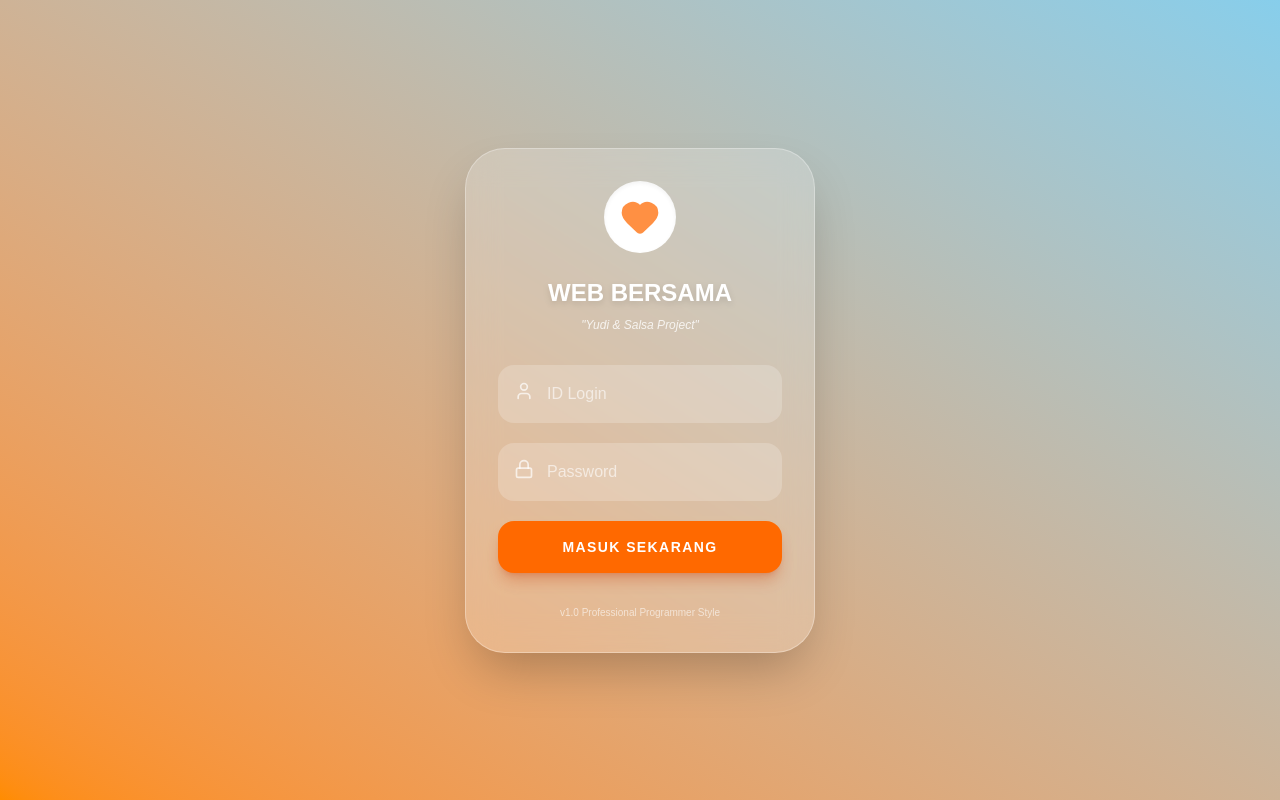
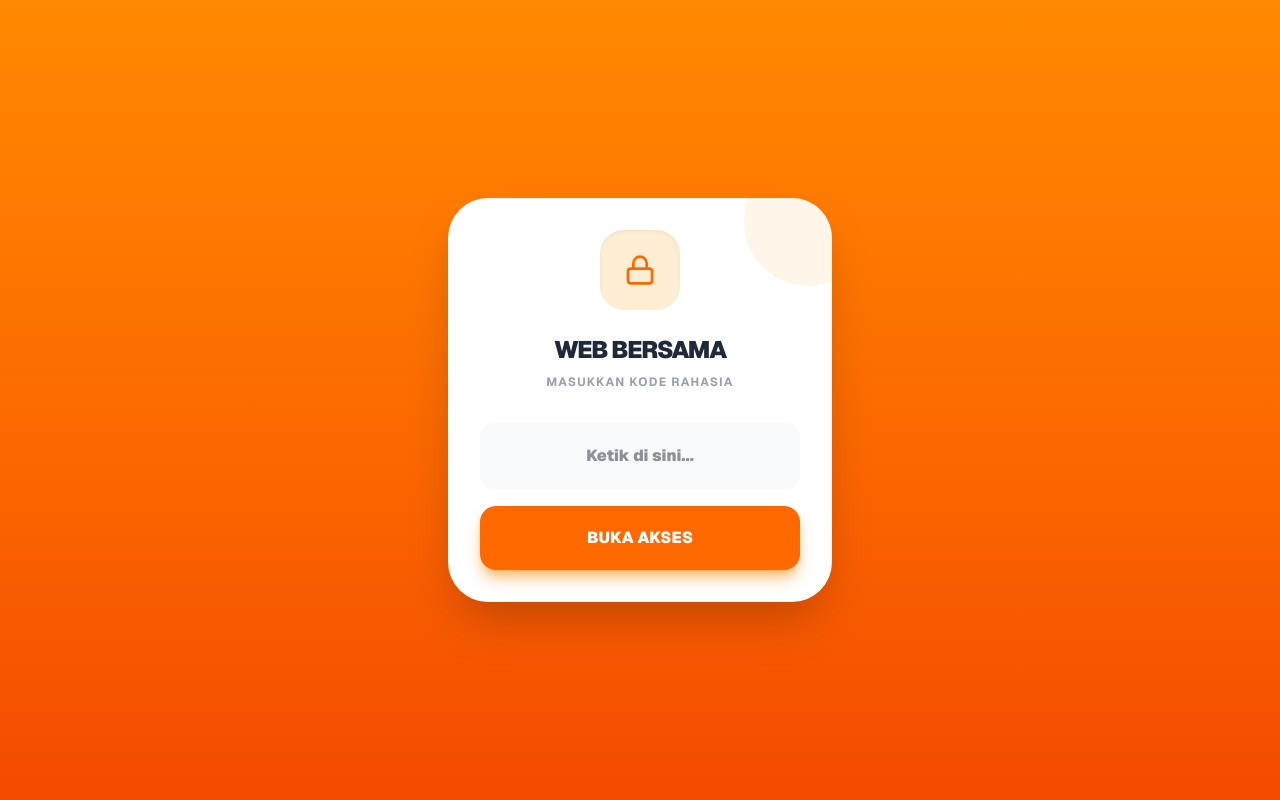
Before and after one commit to ayuazizah070918-lab/web-bersama, a Next.js app: page / in a window 1280 px wide. Built offline with nearby package versions, Linux system fonts and the light colour scheme.

Commit message:
Update Final: Fitur Profil dan Kalkulator Perkalian

```diff
--- a/app/dashboard/page.tsx
+++ b/app/dashboard/page.tsx
@@ -1,63 +1,49 @@
 "use client"
-import { useState } from 'react'
+import { useState, useEffect } from 'react'
 import { motion } from 'framer-motion'
-import { Calculator, MessageCircle, Gamepad2, TrendingUp, Wallet, Package, Coins } from 'lucide-react'
+import { MessageCircle, Gamepad2, TrendingUp, Wallet, Package, Coins, User } from 'lucide-react'
 import Link from 'next/link'
 
 export default function DashboardSalsa() {
-  // --- STATE VOCER ---
+  const [userLogin, setUserLogin] = useState('Salsa') // Default
+
+  // Ambil data siapa yang login dari penyimpanan HP
+  useEffect(() => {
+    const savedUser = localStorage.getItem('userProfil')
+    if (savedUser) setUserLogin(savedUser)
+  }, [])
+
   const [vocers, setVocers] = useState([
     { nama: 'Axis 3gb', awal: 23, sisa: 18, harga: 15000 },
     { nama: 'Tri 4gb', awal: 19, sisa: 13, harga: 15000 },
     { nama: 'Xl 3gb', awal: 8, sisa: 5, harga: 5000 },
-    { nama: 'Axis 10+3', awal: 10, sisa: 8, harga: 20000 },
-    { nama: 'Smartfren 3gb', awal: 5, sisa: 4, harga: 15000 },
   ])
 
-  // --- STATE CHIP (Bisa diisi manual oleh Salsa) ---
-  const [chip, setChip] = useState({
-    modal: 26.9,
-    sisa: 6.6,
-    hargaJual: 1015 // Angka cash yang kamu berikan
-  })
-
-  // --- STATE DANA ---
-  const [dana, setDana] = useState({ sisa: 1973, cash: 803, adm: 141 })
-
-  // Fungsi Update
-  const updateStok = (index: number, field: 'awal' | 'sisa', val: string) => {
+  const updateStok = (index: number, field: 'awal' | 'sisa' | 'harga', val: string) => {
     const newVocers = [...vocers]
+    // @ts-ignore
     newVocers[index][field] = Number(val)
     setVocers(newVocers)
   }
 
-  const updateNama = (index: number, val: string) => {
-    const newVocers = [...vocers]
-    newVocers[index].nama = val
-    setVocers(newVocers)
-  }
-
-  // Hitung Otomatis
   const totalPenjualanVocer = vocers.reduce((acc, v) => acc + ((v.awal - v.sisa) * v.harga), 0)
-
-  // Hitung Chip (Sesuai rumusmu: Modal - Penggunaan)
-  const chipTerpakai = (chip.modal - chip.sisa).toFixed(1)
-  const untungChip = chip.hargaJual - (Number(chipTerpakai) * 10) // Contoh logika admin
 
   return (
     <div className="min-h-screen bg-[#F0F9FF] pb-24 text-gray-900">
-      {/* HEADER */}
-      <motion.div
-        initial={{ y: -50 }} animate={{ y: 0 }}
-        className="bg-gradient-to-r from-orange-500 to-orange-400 p-8 rounded-b-[40px] shadow-lg"
-      >
+      {/* HEADER DENGAN NAMA PROFIL */}
+      <motion.div initial={{ y: -50 }} animate={{ y: 0 }} className="bg-gradient-to-r from-orange-500 to-orange-400 p-8 rounded-b-[40px] shadow-lg">
         <div className="flex justify-between items-center">
-          <div>
-            <h1 className="text-white text-2xl font-black italic uppercase tracking-tighter">Web Bersama</h1>
-            <p className="text-orange-100 text-[10px] font-bold uppercase tracking-[0.2em]">Yudi & Salsa Project</p>
+          <div className="flex items-center gap-3">
+            <div className="w-12 h-12 bg-white rounded-2xl flex items-center justify-center text-orange-500 shadow-lg">
+              <User size={28} />
+            </div>
+            <div>
+              <h1 className="text-white text-xl font-black italic uppercase italic">Halo, {userLogin}!</h1>
+              <p className="text-orange-100 text-[10px] font-bold uppercase tracking-widest">Web Bersama v2.0</p>
+            </div>
           </div>
-          <div className="w-12 h-12 bg-white/30 rounded-2xl backdrop-blur-md flex items-center justify-center border border-white/40 shadow-inner">
-            <TrendingUp className="text-white" />
+          <div className="w-10 h-10 bg-white/20 rounded-full flex items-center justify-center text-white border border-white/30">
+            <TrendingUp size={20} />
           </div>
         </div>
       </motion.div>
@@ -65,102 +51,57 @@ export default function DashboardSalsa() {
       {/* NAVIGASI */}
       <div className="px-6 -mt-6 grid grid-cols-2 gap-4">
         <Link href="/chat">
-          <motion.div whileTap={{ scale: 0.9 }} className="bg-white p-4 rounded-3xl shadow-lg flex flex-col items-center border-b-4 border-blue-400">
+          <motion.div whileTap={{ scale: 0.95 }} className="bg-white p-4 rounded-3xl shadow-xl flex flex-col items-center border-b-4 border-blue-400">
             <div className="bg-blue-100 p-3 rounded-2xl mb-2 text-blue-600"><MessageCircle /></div>
-            <span className="text-[10px] font-black text-gray-600 uppercase">Chat Kita</span>
+            <span className="text-[10px] font-black text-gray-500 uppercase">Chat Kita</span>
           </motion.div>
         </Link>
         <Link href="/game">
-          <motion.div whileTap={{ scale: 0.9 }} className="bg-white p-4 rounded-3xl shadow-lg flex flex-col items-center border-b-4 border-orange-400">
+          <motion.div whileTap={{ scale: 0.95 }} className="bg-white p-4 rounded-3xl shadow-xl flex flex-col items-center border-b-4 border-orange-400">
             <div className="bg-orange-100 p-3 rounded-2xl mb-2 text-orange-600"><Gamepad2 /></div>
-            <span className="text-[10px] font-black text-gray-600 uppercase">Game Dino</span>
+            <span className="text-[10px] font-black text-gray-500 uppercase">Game Dino</span>
           </motion.div>
         </Link>
       </div>
 
-      <div className="p-6 space-y-8">
-        {/* BAGIAN HITUNG CHIP (BARU) */}
-        <section className="bg-white p-6 rounded-[35px] shadow-xl border-t-8 border-orange-500">
-          <div className="flex items-center gap-2 mb-6">
-            <Coins className="text-orange-500" />
-            <h2 className="font-black text-gray-800 tracking-tight">KALKULATOR CHIP</h2>
-          </div>
-
-          <div className="grid grid-cols-2 gap-4 mb-6">
-            <div className="space-y-1">
-              <label className="text-[9px] font-black text-gray-400 uppercase ml-2">Modal Awal</label>
-              <input
-                type="number"
-                value={chip.modal}
-                onChange={(e) => setChip({...chip, modal: Number(e.target.value)})}
-                className="w-full p-4 bg-orange-50 text-gray-900 font-black rounded-2xl border border-orange-100 focus:bg-white focus:border-orange-400 outline-none transition-all"
-              />
-            </div>
-            <div className="space-y-1">
-              <label className="text-[9px] font-black text-gray-400 uppercase ml-2">Sisa Chip</label>
-              <input
-                type="number"
-                value={chip.sisa}
-                onChange={(e) => setChip({...chip, sisa: Number(e.target.value)})}
-                className="w-full p-4 bg-blue-50 text-gray-900 font-black rounded-2xl border border-blue-100 focus:bg-white focus:border-blue-400 outline-none transition-all"
-              />
-            </div>
-          </div>
-
-          <div className="bg-gray-50 p-4 rounded-2xl border border-dashed border-gray-200 text-center">
-            <p className="text-[10px] font-bold text-gray-400 uppercase mb-1">Chip Terpakai</p>
-            <p className="text-2xl font-black text-orange-600 tracking-tighter">{chipTerpakai} Chip</p>
-          </div>
-        </section>
-
-        {/* BAGIAN STOK VOCER */}
+      <div className="p-6 space-y-6">
+        {/* ALAT HITUNG VOCER + PERKALIAN */}
         <section>
           <div className="flex items-center gap-2 mb-4">
             <Package className="text-blue-500" size={20} />
-            <h2 className="font-black text-gray-800 tracking-tight">STOK VOCER</h2>
+            <h2 className="font-black text-gray-800 tracking-tight">HITUNG PENJUALAN</h2>
           </div>
 
-          <div className="space-y-3">
+          <div className="space-y-4">
             {vocers.map((v, i) => (
-              <motion.div key={i} initial={{ x: -20, opacity: 0 }} animate={{ x: 0, opacity: 1 }} transition={{ delay: i * 0.1 }}
-                className="bg-white p-4 rounded-3xl shadow-md border border-gray-50 flex items-center justify-between gap-3"
-              >
-                <div className="w-1/2">
-                  <input
-                    type="text"
-                    value={v.nama}
-                    onChange={(e) => updateNama(i, e.target.value)}
-                    className="text-[11px] font-black text-gray-900 uppercase w-full bg-gray-50 p-2 rounded-xl outline-none border border-transparent focus:border-orange-300 focus:bg-white"
-                  />
+              <div key={i} className="bg-white p-4 rounded-[30px] shadow-md border border-gray-100">
+                <input type="text" value={v.nama} className="text-[11px] font-black text-gray-800 uppercase mb-3 w-full bg-gray-50 p-2 rounded-xl border-none outline-none" />
+                <div className="flex items-center justify-between gap-2">
+                  <div className="flex items-center gap-1 bg-gray-50 p-1 rounded-2xl border border-gray-100">
+                    <input type="number" value={v.awal} onChange={(e) => updateStok(i, 'awal', e.target.value)} className="w-10 h-10 text-gray-900 font-bold text-center bg-transparent outline-none" />
+                    <span className="text-gray-300">-</span>
+                    <input type="number" value={v.sisa} onChange={(e) => updateStok(i, 'sisa', e.target.value)} className="w-10 h-10 text-gray-900 font-bold text-center bg-transparent outline-none" />
+                  </div>
+                  <span className="font-bold text-gray-400">x</span>
+                  <div className="flex-1 bg-blue-50 p-2 rounded-2xl border border-blue-100 flex items-center">
+                    <span className="text-[10px] font-bold text-blue-400 mr-1">Rp</span>
+                    <input type="number" value={v.harga} onChange={(e) => updateStok(i, 'harga', e.target.value)} className="w-full bg-transparent text-gray-900 font-bold outline-none" />
+                  </div>
                 </div>
-                <div className="flex items-center gap-1 w-1/2 justify-end">
-                  <input type="number" value={v.awal} onChange={(e) => updateStok(i, 'awal', e.target.value)} className="w-10 p-2 bg-blue-50 text-gray-900 font-black rounded-xl text-center text-xs outline-none border border-blue-100" />
-                  <span className="text-gray-300 font-bold">-</span>
-                  <input type="number" value={v.sisa} onChange={(e) => updateStok(i, 'sisa', e.target.value)} className="w-10 p-2 bg-orange-50 text-gray-900 font-black rounded-xl text-center text-xs outline-none border border-orange-100" />
-                  <span className="text-blue-600 font-black ml-1">= {v.awal - v.sisa}</span>
+                <div className="mt-3 pt-2 border-t border-dashed border-gray-100 flex justify-between">
+                  <span className="text-[10px] font-bold text-gray-400 uppercase">Subtotal:</span>
+                  <span className="text-sm font-black text-orange-600">Rp {((v.awal - v.sisa) * v.harga).toLocaleString()}</span>
                 </div>
-              </motion.div>
+              </div>
             ))}
           </div>
         </section>
 
-        {/* RINGKASAN AKHIR */}
-        <section className="bg-gray-900 p-8 rounded-[40px] shadow-2xl relative overflow-hidden">
-          <div className="absolute top-0 right-0 w-32 h-32 bg-orange-500/10 rounded-full -mr-16 -mt-16"></div>
-          <div className="relative z-10">
-            <p className="text-gray-400 text-[10px] font-black uppercase tracking-[0.3em] mb-4">Laporan Penjualan</p>
-            <div className="flex justify-between items-end">
-              <div>
-                <p className="text-white/60 text-[9px] font-bold uppercase mb-1">Total Vocer</p>
-                <p className="text-2xl font-black text-orange-400">Rp {totalPenjualanVocer.toLocaleString()}</p>
-              </div>
-              <div className="text-right">
-                <p className="text-white/60 text-[9px] font-bold uppercase mb-1">Chip Terpakai</p>
-                <p className="text-2xl font-black text-blue-400">{chipTerpakai}</p>
-              </div>
-            </div>
-          </div>
-        </section>
+        {/* TOTAL AKHIR */}
+        <div className="bg-gray-900 p-6 rounded-[35px] shadow-2xl">
+          <p className="text-gray-500 text-[10px] font-black uppercase tracking-widest mb-1 text-center">Total Pendapatan Vocer</p>
+          <p className="text-3xl font-black text-orange-400 text-center tracking-tighter">Rp {totalPenjualanVocer.toLocaleString()}</p>
+        </div>
       </div>
     </div>
   )
--- a/app/page.tsx
+++ b/app/page.tsx
@@ -1,98 +1,98 @@
 "use client"
 import { useState } from 'react'
-import { useRouter } from 'next/navigation'
 import { motion } from 'framer-motion'
-import { Lock, User, Heart } from 'lucide-react'
+import { UserHeart, UserCheck, Lock } from 'lucide-react'
 
 export default function LoginPage() {
-  const [username, setUsername] = useState('')
-  const [password, setPassword] = useState('')
-  const [error, setError] = useState('')
-  const router = useRouter()
+  const [pass, setPass] = useState('')
+  const [isUnlocked, setIsUnlocked] = useState(false)
 
-  const handleLogin = (e: React.FormEvent) => {
-    e.preventDefault()
-    // Sesuai permintaanmu: id "yudisalsa" dan pw "30102007"
-    if (username === 'yudisalsa' && password === '30102007') {
-      router.push('/dashboard')
+  // FUNGSI POIN 3: Menyimpan Nama ke Memori HP
+  const masukSebagai = (nama: string) => {
+    localStorage.setItem('userProfil', nama) // Simpan nama
+    window.location.href = '/dashboard' // Pindah ke Dashboard
+  }
+
+  // Cek Password Utama (30102007)
+  const cekPassword = () => {
+    if (pass === '30102007') {
+      setIsUnlocked(true)
     } else {
-      setError('ID atau Password salah, Sayang. Coba cek lagi ya! ❤️')
+      alert('Password Salah, Sayang! Coba ingat tanggal kita.')
     }
   }
 
   return (
-    <div className="flex flex-col items-center justify-center min-h-screen bg-gradient-to-tr from-[#FF8C00] to-[#87CEEB] p-4">
-      {/* Animasi Masuk Halaman */}
-      <motion.div
-        initial={{ opacity: 0, scale: 0.8 }}
-        animate={{ opacity: 1, scale: 1 }}
-        transition={{ duration: 0.5 }}
-        className="w-full max-w-[350px] bg-white/20 backdrop-blur-lg rounded-[40px] p-8 shadow-2xl border border-white/30"
-      >
-        <div className="flex justify-center mb-6">
-          <div className="bg-white p-4 rounded-full shadow-inner">
-            <Heart className="text-orange-500 fill-orange-500 animate-pulse" size={40} />
-          </div>
-        </div>
+    <div className="h-[100dvh] bg-gradient-to-b from-orange-400 to-orange-600 flex items-center justify-center p-6 overflow-hidden font-sans">
+      <div className="w-full max-w-sm bg-white rounded-[40px] shadow-2xl p-8 relative overflow-hidden">
 
-        <h1 className="text-2xl font-black text-center text-white drop-shadow-md mb-2">
-          WEB BERSAMA
-        </h1>
-        <p className="text-white/80 text-center text-xs mb-8 font-medium italic">
-          "Yudi & Salsa Project"
-        </p>
+        {/* Dekorasi Background */}
+        <div className="absolute -top-10 -right-10 w-32 h-32 bg-orange-100 rounded-full opacity-50"></div>
 
-        <form onSubmit={handleLogin} className="space-y-5">
-          {/* Input Username */}
-          <div className="relative">
-            <User className="absolute left-4 top-4 text-white/70" size={20} />
-            <input
-              type="text"
-              placeholder="ID Login"
-              className="w-full py-4 pl-12 pr-4 bg-white/20 rounded-2xl outline-none text-white placeholder-white/60 border border-transparent focus:border-white transition-all"
-              value={username}
-              onChange={(e) => setUsername(e.target.value)}
-              required
-            />
-          </div>
+        {!isUnlocked ? (
+          /* TAMPILAN 1: MASUKKAN PASSWORD */
+          <motion.div initial={{ opacity: 0 }} animate={{ opacity: 1 }} className="relative z-10 text-center">
+            <div className="w-20 h-20 bg-orange-100 rounded-3xl flex items-center justify-center mx-auto mb-6 shadow-inner">
+              <Lock className="text-orange-500" size={32} />
+            </div>
+            <h1 className="text-2xl font-black text-gray-800 mb-2 uppercase tracking-tighter">Web Bersama</h1>
+            <p className="text-gray-400 text-xs font-bold mb-8 uppercase tracking-widest">Masukkan Kode Rahasia</p>
 
-          {/* Input Password */}
-          <div className="relative">
-            <Lock className="absolute left-4 top-4 text-white/70" size={20} />
             <input
               type="password"
-              placeholder="Password"
-              className="w-full py-4 pl-12 pr-4 bg-white/20 rounded-2xl outline-none text-white placeholder-white/60 border border-transparent focus:border-white transition-all"
-              value={password}
-              onChange={(e) => setPassword(e.target.value)}
-              required
+              value={pass}
+              onChange={(e) => setPass(e.target.value)}
+              placeholder="Ketik di sini..."
+              className="w-full p-5 bg-gray-50 rounded-2xl mb-4 border-2 border-transparent focus:border-orange-400 focus:bg-white outline-none text-center font-black text-gray-800 transition-all"
             />
-          </div>
 
-          {error && (
-            <motion.p
-              initial={{ opacity: 0 }} animate={{ opacity: 1 }}
-              className="text-red-100 text-[10px] text-center bg-red-500/50 py-2 rounded-lg"
+            <button
+              onClick={cekPassword}
+              className="w-full bg-orange-500 hover:bg-orange-600 text-white p-5 rounded-2xl font-black shadow-lg shadow-orange-300 transition-all active:scale-95"
             >
-              {error}
-            </motion.p>
-          )}
+              BUKA AKSES
+            </button>
+          </motion.div>
+        ) : (
+          /* TAMPILAN 2: PILIH PROFIL (LOGIKA POIN 3) */
+          <motion.div initial={{ y: 20, opacity: 0 }} animate={{ y: 0, opacity: 1 }} className="relative z-10 text-center">
+            <h2 className="text-xl font-black text-gray-800 mb-1 uppercase italic">Siapa Ini?</h2>
+            <p className="text-gray-400 text-[10px] font-bold mb-8 uppercase tracking-[0.3em]">Pilih profil kamu dulu ya</p>
 
-          {/* Tombol Login Mewah */}
-          <motion.button
-            whileHover={{ scale: 1.05 }}
-            whileTap={{ scale: 0.95 }}
-            type="submit"
-            className="w-full py-4 bg-orange-500 hover:bg-orange-600 text-white rounded-2xl font-bold shadow-lg shadow-orange-700/30 transition-all text-sm tracking-widest"
-          >
-            MASUK SEKARANG
-          </motion.button>
-        </form>
+            <div className="grid gap-4">
+              {/* TOMBOL SALSA */}
+              <motion.button
+                whileTap={{ scale: 0.9 }}
+                onClick={() => masukSebagai('Salsa')}
+                className="group flex items-center gap-4 p-4 bg-orange-50 hover:bg-orange-100 rounded-3xl border-2 border-orange-100 transition-all"
+              >
+                <div className="w-14 h-14 bg-white rounded-2xl flex items-center justify-center text-orange-500 shadow-md group-hover:rotate-6 transition-transform">
+                  <UserHeart size={30} />
+                </div>
+                <div className="text-left">
+                  <p className="text-[10px] font-black text-orange-400 uppercase tracking-widest">Gadis Cantik</p>
+                  <p className="text-lg font-black text-gray-800">SALSA</p>
+                </div>
+              </motion.button>
 
-        <div className="mt-8 text-center">
-          <p className="text-white/60 text-[10px]">v1.0 Professional Programmer Style</p>
-        </div>
-      </motion.div>
+              {/* TOMBOL YUDI */}
+              <motion.button
+                whileTap={{ scale: 0.9 }}
+                onClick={() => masukSebagai('Yudi')}
+                className="group flex items-center gap-4 p-4 bg-blue-50 hover:bg-blue-100 rounded-3xl border-2 border-blue-100 transition-all"
+              >
+                <div className="w-14 h-14 bg-white rounded-2xl flex items-center justify-center text-blue-500 shadow-md group-hover:-rotate-6 transition-transform">
+                  <UserCheck size={30} />
+                </div>
+                <div className="text-left">
+                  <p className="text-[10px] font-black text-blue-400 uppercase tracking-widest">Cowok Ganteng</p>
+                  <p className="text-lg font-black text-gray-800">YUDI</p>
+                </div>
+              </motion.button>
+            </div>
+          </motion.div>
+        )}
+      </div>
     </div>
   )
 }
```
Also changed, not shown: app/chat/page.tsx (+45 -82 lines).
